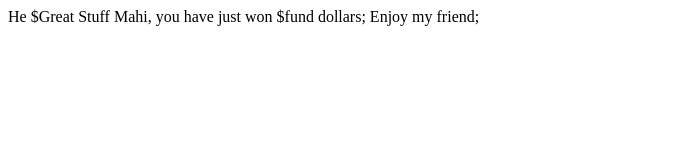
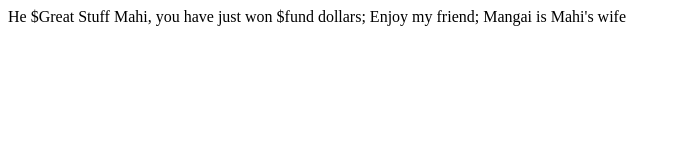
Before and after one commit to Mahiprabhu/gh-project-testing, a plain HTML site: page Index.html in a window 1280 px wide. Shown: the whole page, without its empty margins (0-681 px from the left). Drawn offline with Linux system fonts and the light colour scheme.

Commit message:
Changes done to cover branches

```diff
--- a/Index.html
+++ b/Index.html
@@ -6,5 +6,6 @@
 </head>
 <body>
 	He $Great Stuff Mahi, you have just won $fund dollars; Enjoy my friend;
+	Mangai is Mahi's wife
 </body>
 </html>
```
